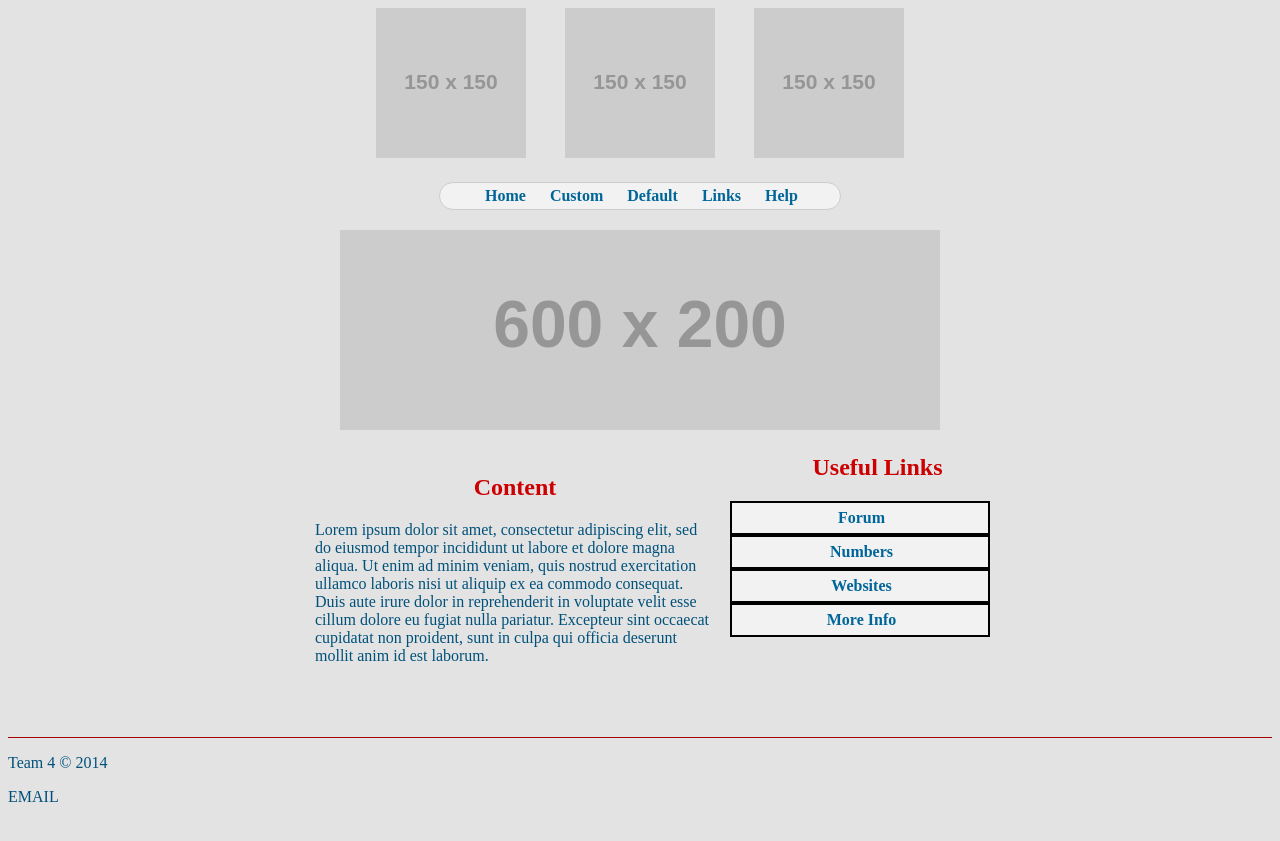
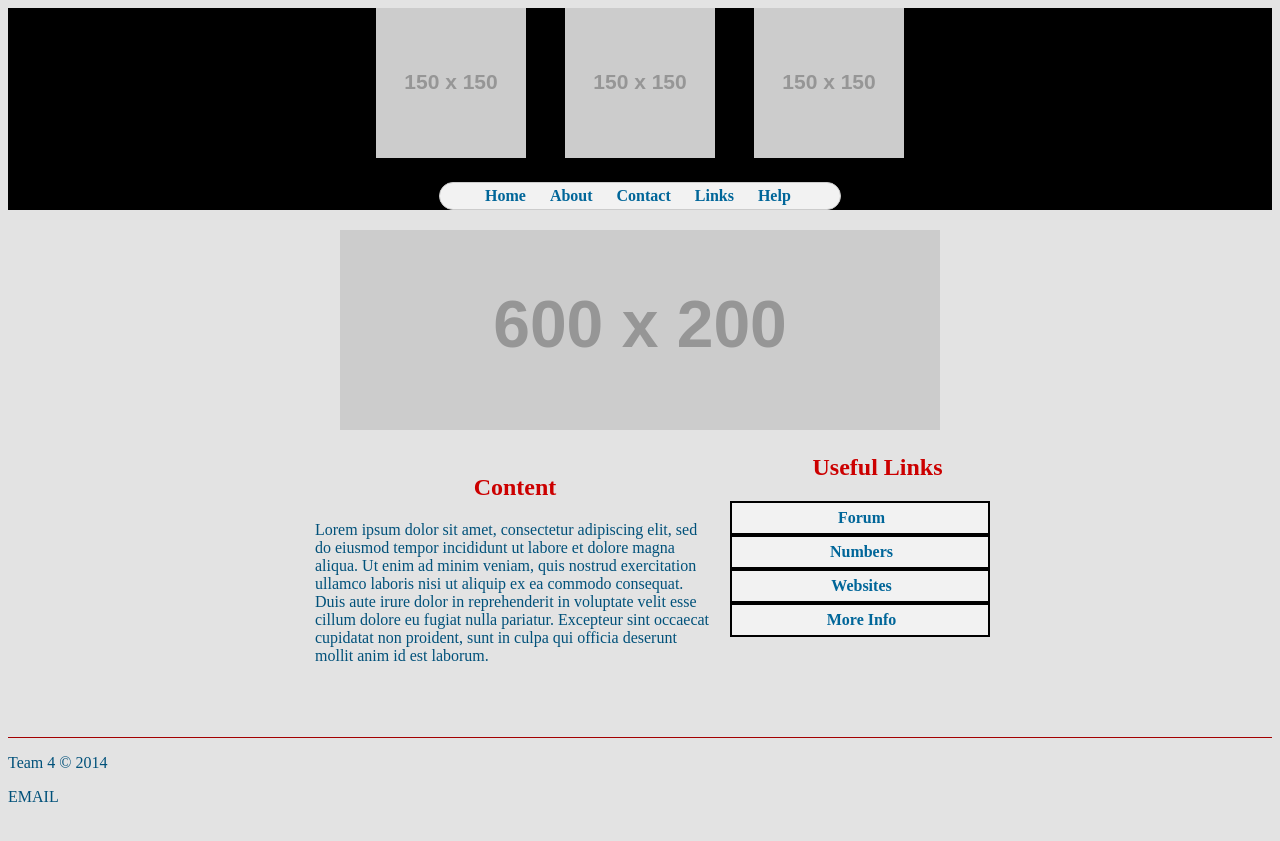
Before and after one commit to iinf362/team4, a Jekyll site: the page built from index.html, in a window 1280 px wide. Shown: the top 841 px of the page. Built offline with Jekyll 4.4.1, drawn with Linux system fonts in a browser that asks for light colours.

Commit message:
Trying something new

```diff
--- a/css/main.css
+++ b/css/main.css
@@ -3,6 +3,10 @@ body {
 }
 
 /*Header*/
+.top-container {
+	max-width: 100%;
+	background-color: black;
+}
 .head-container {
 	max-width: 1000px;
 	margin: 0 auto;
--- a/index.html
+++ b/index.html
@@ -2,7 +2,7 @@
 title: Home
 layout: default
 ---
-
+<div class="top-container">
 <!--Header Formed Placeholders to content-->
         <div class="head-container">
             <img class="logo1" src="http://placehold.it/150x150" alt="">
@@ -14,14 +14,15 @@ layout: default
 <!--Navigation  Links to other sections of the site-->
         <div class="nav">
                 <ul>
-                    <li><a href="index.html">Home</a></li>
-                    <li><a href="custom-page.html">Custom</a></li>
-                    <li><a href="default-page.html">Default</a></li>
+                    <li><a href="#">Home</a></li>
+                    <li><a href="#">About</a></li>
+                    <li><a href="#">Contact</a></li>
                     <li><a href="#">Links</a></li>
                     <li><a href="#">Help</a></li>
                 </ul>
         </div>
 <!--/Navigation-->
+</div>
 
 <!--EyeCatcher Banner to attract-->
         <div class="banner">
```
